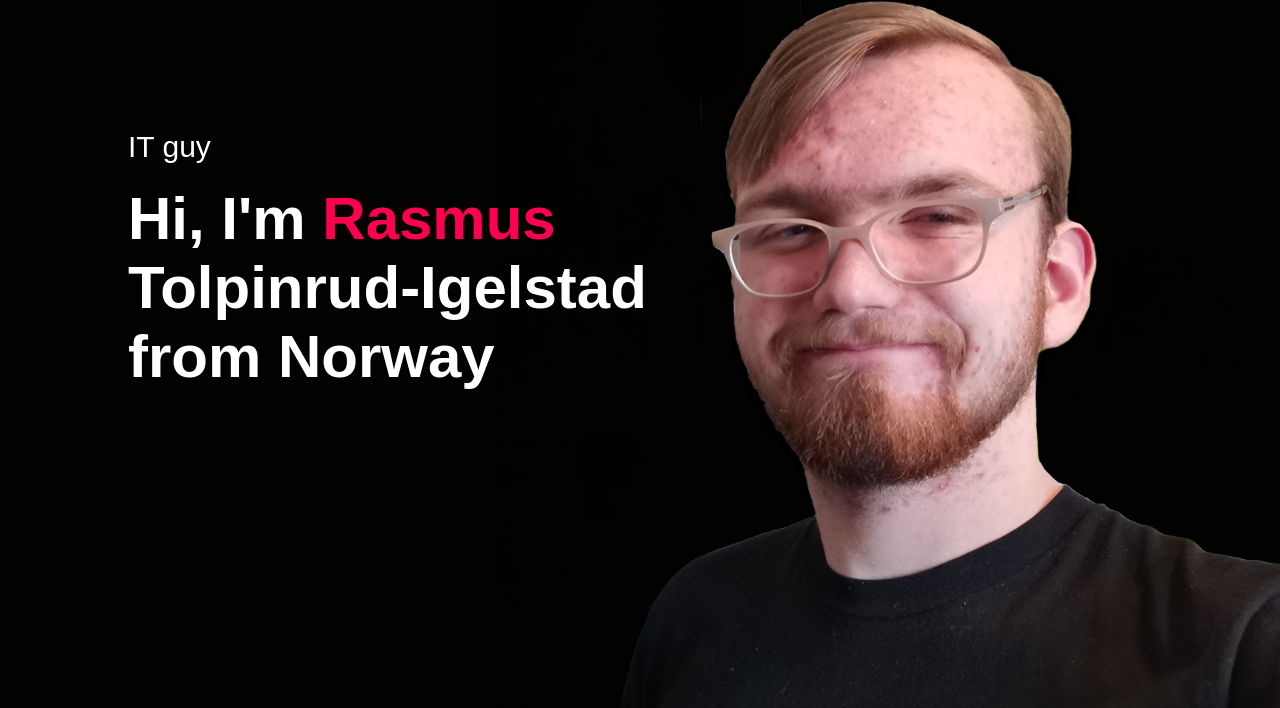
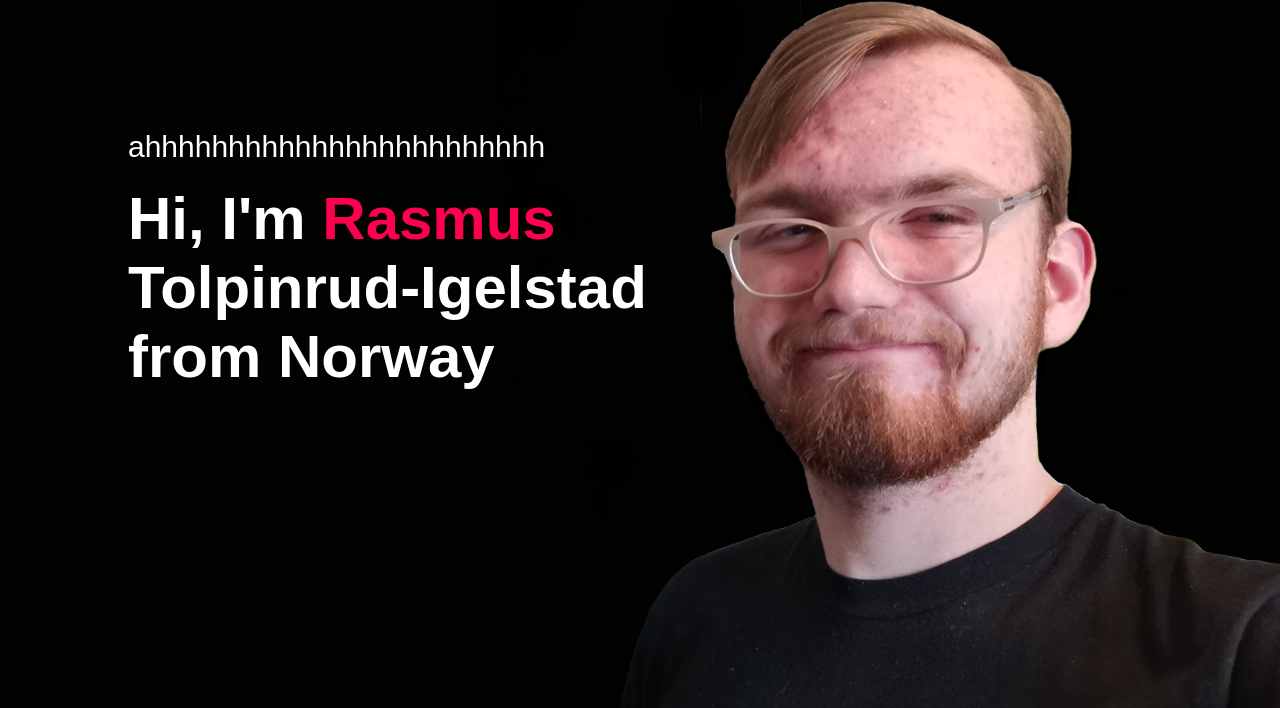
Before and after one commit to RasmusSkole/Test123, a plain HTML site: page index.html in a window 1280 px wide. Shown: the part 92-800 px from the top of the page. Drawn offline with Linux system fonts and the light colour scheme.

Commit message:
Update index.html

```diff
--- a/index.html
+++ b/index.html
@@ -23,7 +23,7 @@
             <i class="fas fa-bars" onclick="openmenu()"></i> <!--refererer til javascripten på bunnen av siden-->
         </nav>
         <div class="header-text"> <!--kaller inn classen header-text-->
-            <p>IT guy</p> <!--tekst-->
+            <p>ahhhhhhhhhhhhhhhhhhhhhhhh</p> <!--tekst-->
             <h1>Hi, I'm <span>Rasmus</span><br>Tolpinrud-Igelstad<br>from Norway</h1> <!--tekst-->
         </div>
     </div>
```
